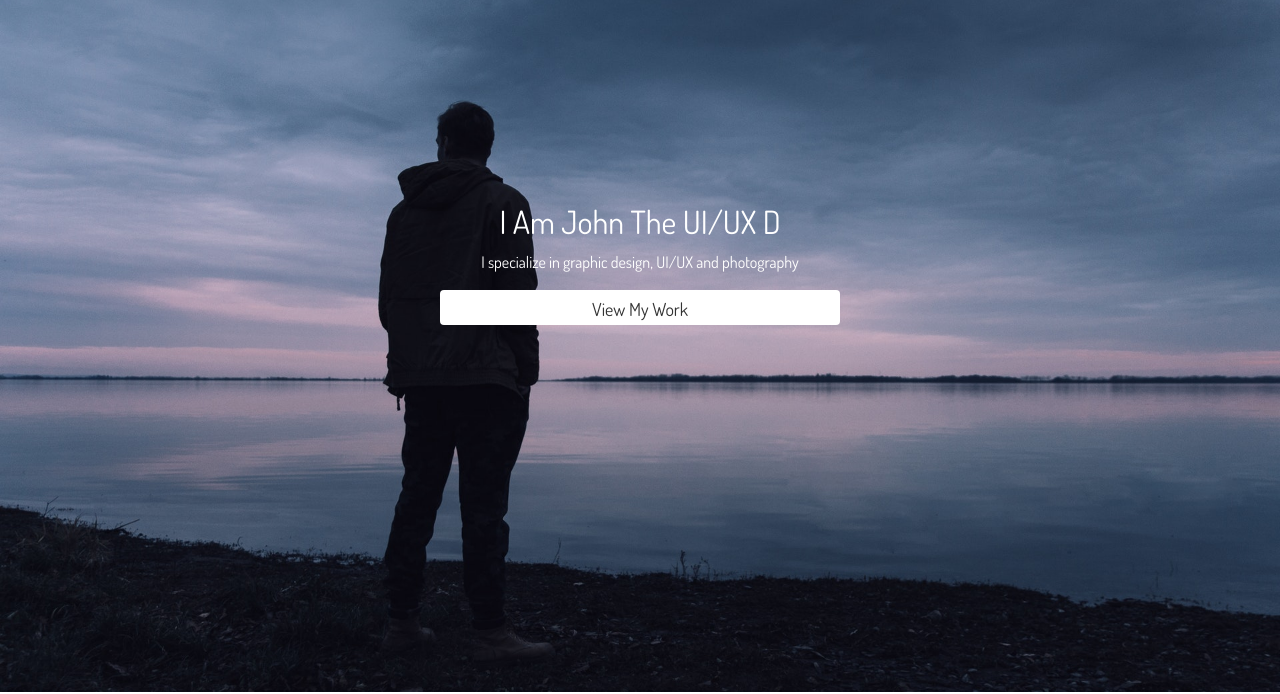
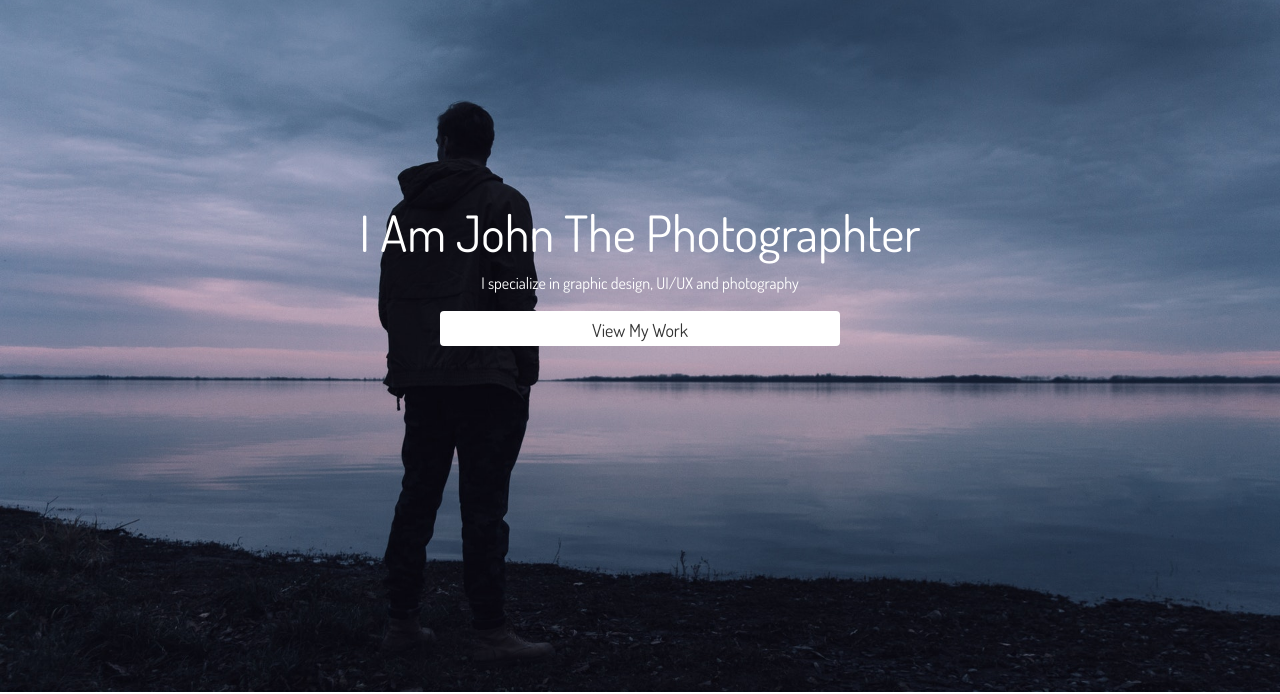
Before and after one commit to sajidahmed167/Portfolio-website-full-responsive, a plain HTML site: page index.html in a window 1280 px wide. Shown: the part 108-802 px from the top of the page. Drawn offline with nearby package versions, Linux system fonts and the light colour scheme.

Commit message:
v1.1
updated layout added js

```diff
--- a/main.scss
+++ b/css/main.scss
@@ -22,6 +22,10 @@ textarea{
     .fontsizesm{
         font-size: map-get($font-sizes, small2);
     }
+}
+
+.fontsizelarge{
+    font-size: map-get($font-sizes , large);
 }
 
 #header-home {
--- a/index.html
+++ b/index.html
@@ -9,7 +9,7 @@
     <link href="https://fonts.googleapis.com/css2?family=Dosis:wght@300;400&display=swap" rel="stylesheet">
     <link href="https://cdn.jsdelivr.net/npm/bootstrap@5.0.0-beta3/dist/css/bootstrap.min.css" rel="stylesheet" integrity="sha384-eOJMYsd53ii+scO/bJGFsiCZc+5NDVN2yr8+0RDqr0Ql0h+rP48ckxlpbzKgwra6" crossorigin="anonymous">
     <link rel="stylesheet" href="https://cdnjs.cloudflare.com/ajax/libs/font-awesome/5.15.3/css/all.min.css">
-    <link rel="stylesheet" href="main.css">
+    <link rel="stylesheet" href="./css/main.css">
 </head>
 <body>
 
@@ -26,7 +26,7 @@
           </ul>
         </nav>
         <div class="header-content">
-          <h2 class="">I Am John The <span class="">UI/UX D</span></h2>
+          <h2 class="fontsizelarge">I Am John The <span class="txt-type" data-wait="3000" data-words='["Photographter", "Designer", "UI/UX Dev"]'></span></h2>
           <p class="">I specialize in graphic design, UI/UX and photography</p>
           <a href="work.html" class="btn2 btn">View My Work</a>
         </div>
@@ -157,6 +157,7 @@
 
 
 <!-- JS     -->
+<script src="./js/typewriter.js"></script>
 <script src="https://cdn.jsdelivr.net/npm/bootstrap@5.0.0-beta3/dist/js/bootstrap.bundle.min.js" integrity="sha384-JEW9xMcG8R+pH31jmWH6WWP0WintQrMb4s7ZOdauHnUtxwoG2vI5DkLtS3qm9Ekf" crossorigin="anonymous"></script>
 </body>
 </html>
--- /dev/null
+++ b/js/typewriter.js
@@ -0,0 +1,65 @@
+class TypeWriter {
+    constructor(txtElement, words, wait = 3000) {
+      this.txtElement = txtElement;
+      this.words = words;
+      this.txt = '';
+      this.wordIndex = 0;
+      this.wait = parseInt(wait, 10);
+      this.type();
+      this.isDeleting = false;
+    }
+
+    type() {
+      // Current index of word
+      const current = this.wordIndex % this.words.length;
+      // Get full text of current word
+      const fullTxt = this.words[current];
+
+      // Check if deleting
+      if (this.isDeleting) {
+        // Remove char
+        this.txt = fullTxt.substring(0, this.txt.length - 1);
+      } else {
+        // Add char
+        this.txt = fullTxt.substring(0, this.txt.length + 1);
+      }
+
+      // Insert txt into element
+      this.txtElement.innerHTML = `<span class="txt">${this.txt}</span>`;
+
+      // Initial Type Speed
+      let typeSpeed = 300;
+
+      if (this.isDeleting) {
+        typeSpeed /= 2;
+      }
+
+      // If word is complete
+      if (!this.isDeleting && this.txt === fullTxt) {
+        // Make pause at end
+        typeSpeed = this.wait;
+        // Set delete to true
+        this.isDeleting = true;
+      } else if (this.isDeleting && this.txt === '') {
+        this.isDeleting = false;
+        // Move to next word
+        this.wordIndex++;
+        // Pause before start typing
+        typeSpeed = 500;
+      }
+
+      setTimeout(() => this.type(), typeSpeed);
+    }
+  }
+
+  // Init On DOM Load
+  document.addEventListener('DOMContentLoaded', init);
+
+  // Init App
+  function init() {
+    const txtElement = document.querySelector('.txt-type');
+    const words = JSON.parse(txtElement.getAttribute('data-words'));
+    const wait = txtElement.getAttribute('data-wait');
+    // Init TypeWriter
+    new TypeWriter(txtElement, words, wait);
+  }
```
Also changed, not shown: about.html (+1 -1 lines), contact.html (+1 -1 lines), work.html (+1 -1 lines), css/_resets.scss (renamed from _resets.scss), css/_variables.scss (renamed from _variables.scss), css/main.css, 4 other files.
